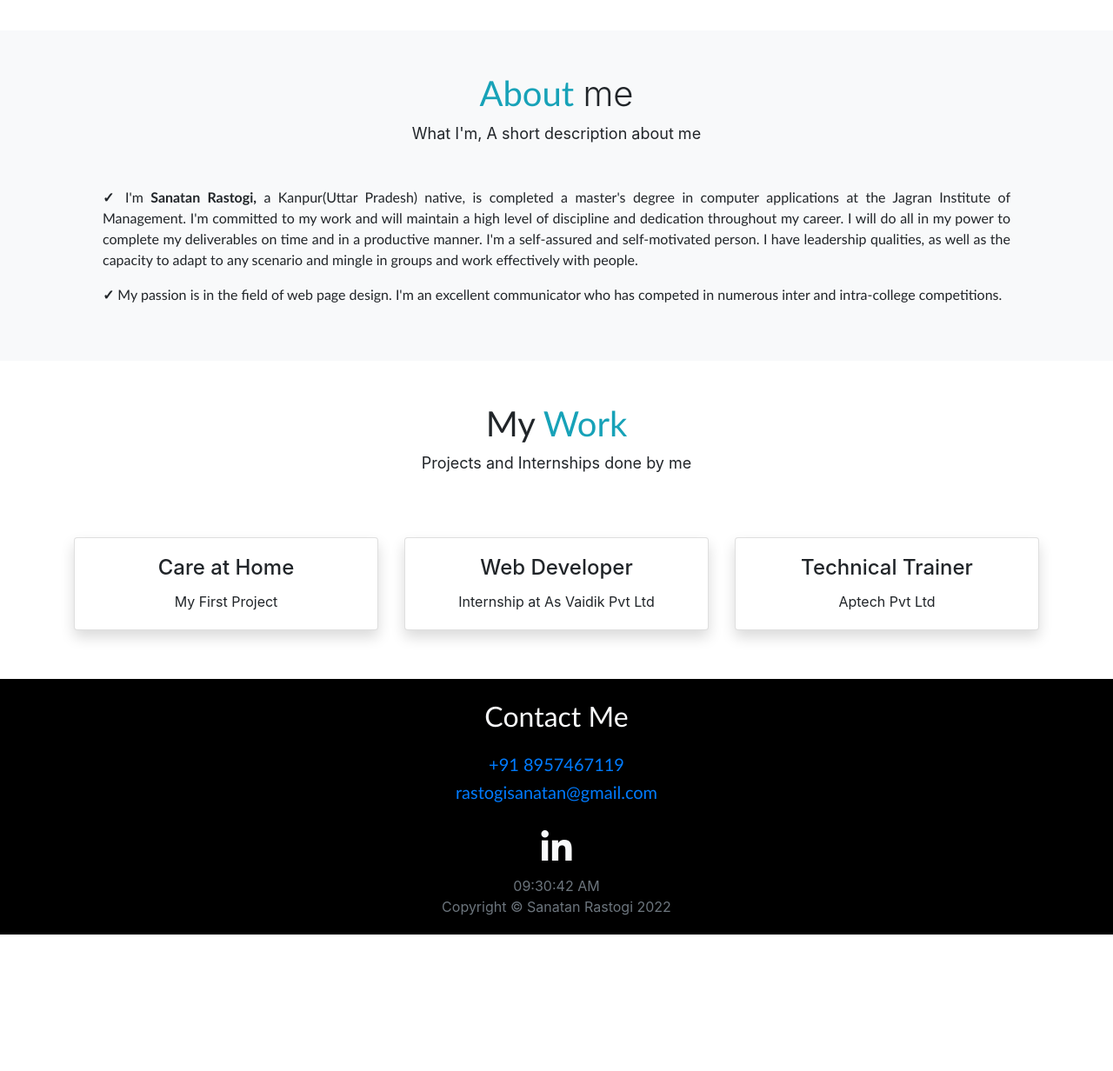
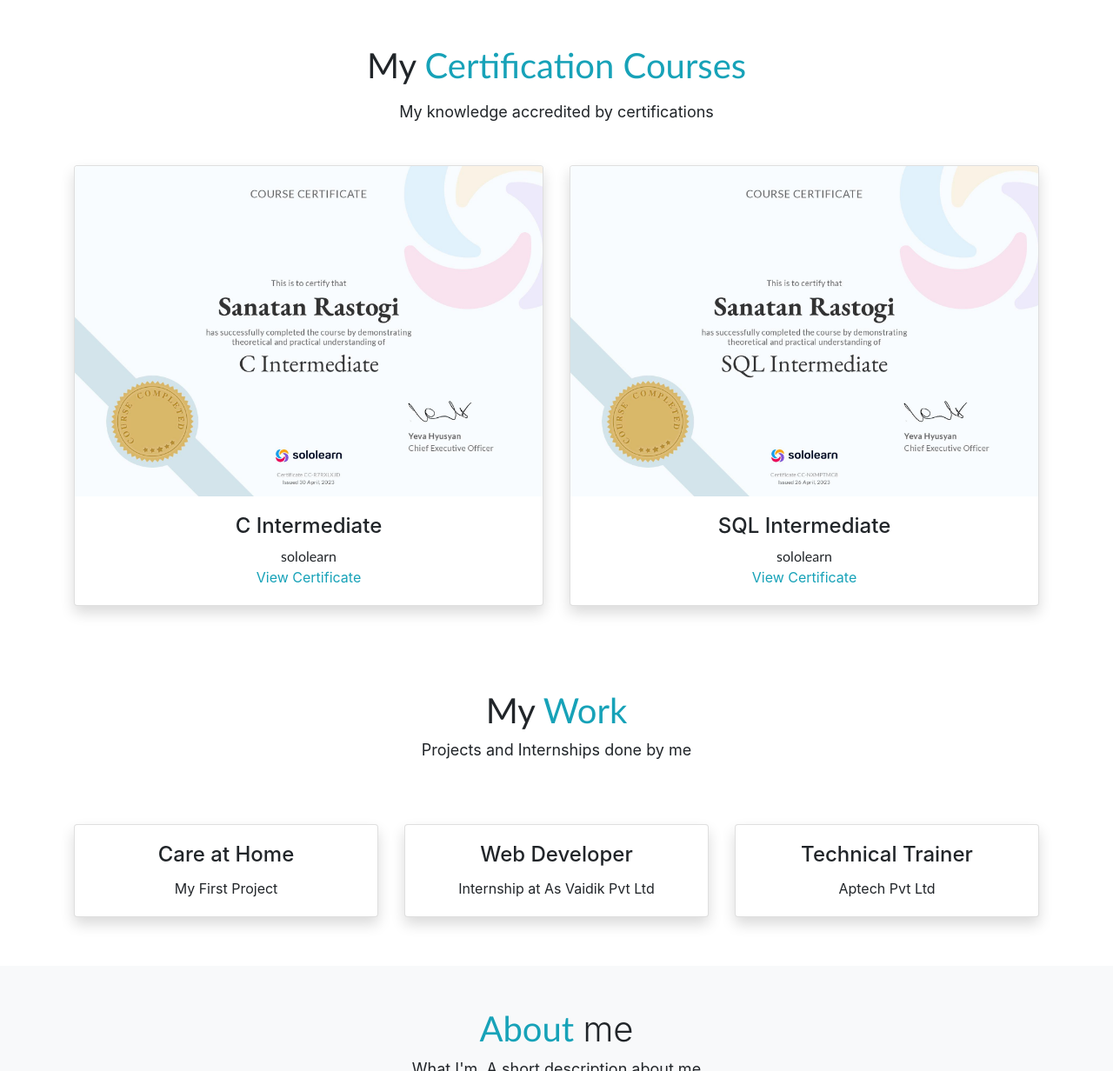
Before and after one commit to sanatanrastogi/portfolio, a plain HTML site: page webportfolio.html in a window 1280 px wide. Shown: the part 1568-2800 px from the top of the page at 87% size. Before the commit the page ends 2643 px from the top, so only its background shows below. Drawn offline with nearby package versions, Linux system fonts and the light colour scheme.

Commit message:
Certificate & Footer Update

```diff
--- a/webportfolio.html
+++ b/webportfolio.html
@@ -33,9 +33,9 @@
                 <div class="navbar-nav">
                     <a href="#" class="nav-item nav-link text-dark h6 mx-3 my-auto">Home</a>
                     <a href="#skills" class="nav-item nav-link text-dark h6 mx-3 my-auto">Skills</a>
-                    <!-- <a href="#certifications" class="nav-item nav-link text-dark h6 mx-3 my-auto">Certifications</a> -->
+                    <a href="#certifications" class="nav-item nav-link text-dark h6 mx-3 my-auto">Certifications</a>
+                    <a href="#work" class="nav-item nav-link text-dark h6 mx-3 my-auto">Work</a>
                     <a href="#about" class="nav-item nav-link text-dark h6 mx-3 my-auto">About</a>
-                    <a href="#work" class="nav-item nav-link text-dark h6 mx-3 my-auto">Work</a>
                     <a href="#contact" class="nav-item nav-link text-dark h6 mx-3 my-auto">Contact</a>
                 </div>
             </div>
@@ -148,8 +148,8 @@
             <div class="d-sm-flex justify-content-around my-md-5 py-md-3">
                 <div class="mb-md-0 mb-sm-0 mb-3">
                     <img class="rounded"
-                        src="https://cdn.freebiesupply.com/logos/large/2x/css3-logo-png-transparent.png"
-                        alt="CSS3" width="100px" height="100px">
+                        src="https://cdn.freebiesupply.com/logos/large/2x/css3-logo-png-transparent.png" alt="CSS3"
+                        width="100px" height="100px">
                     <div class="text-center">
                         <span class="text-info">★</span>
                         <span class="text-info">★</span>
@@ -198,9 +198,8 @@
                     </div>
                 </div>
                 <div class="mb-md-0 mb-sm-0 mb-3">
-                    <img class="rounded"
-                        src="https://upload.wikimedia.org/wikipedia/commons/thumb/c/c3/Python-logo-notext.svg/1024px-Python-logo-notext.svg.png"
-                        alt="Python" width="100px" height="100px">
+                    <img class="rounded" src="https://ionicframework.com/docs/icons/logo-react-icon.png" alt="Python"
+                        width="100px" height="100px">
                     <div class="text-center">
                         <span class="text-info">★</span>
                         <span>★</span>
@@ -218,12 +217,11 @@
                     </div>
                 </div>
                 <div class="mb-md-0 mb-sm-0 mb-3">
-                    <img class="rounded"
-                        src="https://cdn.cdnlogo.com/logos/c/27/c.svg"
-                        alt="c#" width="100px" height="100px">
+                    <img class="rounded" src="https://cdn.cdnlogo.com/logos/c/27/c.svg" alt="c#" width="100px"
+                        height="100px">
                     <div class="text-center">
                         <span class="text-info">★</span>
-                        <span>★</span>
+                        <span class="text-info">★</span>
                         <span>★</span>
                     </div>
                 </div>
@@ -233,30 +231,37 @@
 
     <!--Certification Section-->
 
-    <!-- <a name="certifications"></a>
-    <h1 class="font-weight-light text-center my-3 pt-5" style="font-family: 'Trebuchet MS', sans-serif;">My<span class="text-info"> Certification Courses</span></h1>
+    <a name="certifications"></a>
+    <h1 class="font-weight-light text-center my-3 pt-5" style="font-family: 'Trebuchet MS', sans-serif;">My<span
+            class="text-info"> Certification Courses</span></h1>
     <div style=" font-size: 18px; text-align: center;">My knowledge accredited by certifications</div>
-    <div class="container-fluid">
-        <div class="row text-center py-5 d-flex flex-nowrap overflow-auto scrollbar">
-            <div class="col-12 col-md-4">
+    <div class="container">
+        <div class="row text-center py-5">
+            <div class="col-12 col-md-6 pb-3 pb-md-0">
                 <div class="card shadow h-100">
+                    <img class="card-img-top" src="C.jpg" alt="C Intermediate Certificate">
                     <div class="card-body">
-                        <div class="card-text" ><h4>Programming in Java</h4></div>
-                        <div class="card-text" style="font-family: 'Trebuchet MS', sans-serif;">NPTEL, Online</div>
-                        <a href="images/npteljava.jpg" class="text-info">View Certificate</a>
+                        <div class="card-text">
+                            <h4>C Intermediate</h4>
+                        </div>
+                        <div class="card-text" style="font-family: 'Trebuchet MS', sans-serif;">sololearn</div>
+                        <a href="C.pdf" class="text-info" target="_blank">View Certificate</a>
                     </div>
                 </div>
             </div>
-            <div class="col-12 col-md-4">
+            <div class="col-12 col-md-6">
                 <div class="card shadow h-100">
+                    <img class="card-img-top" src="SQL.jpg" alt="SQl Intermediate Certificate">
                     <div class="card-body">
-                        <div class="card-text" ><h4>Introduction to RPA</h4></div>
-                        <div class="card-text " style="font-family: 'Trebuchet MS', sans-serif;">Automation AnyWhere University, Online</div>
-                        <a href="images/rpa.jpg" class="text-info">View Certificate</a>
+                        <div class="card-text">
+                            <h4>SQL Intermediate</h4>
+                        </div>
+                        <div class="card-text " style="font-family: 'Trebuchet MS', sans-serif;">sololearn</div>
+                        <a href="SQL.pdf" class="text-info" target="_blank">View Certificate</a>
                     </div>
                 </div>
             </div>
-            <div class="col-12 col-md-4">
+            <!-- <div class="col-12 col-md-4">
                 <div class="card shadow h-100">
                     <div class="card-body">
                         <div class="card-text"><h4>Android App Development</h4></div>
@@ -282,33 +287,10 @@
                         <a href="images/Java and Python.jpg" class="text-info">View Certificate</a>
                     </div>
                 </div>
+            </div> -->
         </div>
     </div>
-    </div> -->
-    <!--About me Section-->
-    <a name="about"></a>
-    <div class="bg-light my-5">
-        <div class="container text-center py-5">
-            <h1 class="font-weight-light"><span class="text-info" style="font-family: 'Trebuchet MS', sans-serif;">About
-                </span>me</h1>
-            <div style=" font-size: 18px; text-align: center;">What I'm, A short description about me</div>
-            <div class="row pt-5 pl-5 pr-5" style="font-family: 'Trebuchet MS', sans-serif;">
-                <p class="text-justify">
-                    <b>✓ </b> I'm <b>Sanatan Rastogi,</b>
-                    a Kanpur(Uttar Pradesh) native, is completed a master's degree in computer applications at the Jagran
-                    Institute of Management. I'm committed to my work and will maintain a high level of discipline and
-                    dedication throughout my career. I will do all in my power to complete my deliverables on time and
-                    in a productive manner. I'm a self-assured and self-motivated person. I have leadership qualities,
-                    as well as the capacity to adapt to any scenario and mingle in groups and work effectively with
-                    people.
-                </p>
-                <p class="text-justify">
-                    <b>✓ </b>My passion is in the field of web page design. I'm an
-                    excellent communicator who has competed in numerous inter and intra-college competitions.
-                </p>
-            </div>
-        </div>
-    </div>
+
     <!--Work Section-->
     <a name="work"></a>
     <div class="container text-center my-5">
@@ -351,31 +333,57 @@
             </div>
         </div>
     </div>
+
+    <!--About me Section-->
+    <a name="about"></a>
+    <div class="bg-light my-5">
+        <div class="container text-center py-5">
+            <h1 class="font-weight-light"><span class="text-info" style="font-family: 'Trebuchet MS', sans-serif;">About
+                </span>me</h1>
+            <div style="font-size: 18px; text-align: center;">What I'm, A short description about me</div>
+            <div class="row pt-5 pl-5 pr-5" style="font-family: 'Trebuchet MS', sans-serif;">
+                <p class="text-justify">
+                    <b>✓ </b> I'm <b>Sanatan Rastogi,</b>
+                    born and brought up in Kanpur and I am a software developer at Kanpur Plastipack Pvt. Ltd. in
+                    Kanpur, Uttar Pradesh. At the Jagran Institute of Management, I earned a master's degree in computer
+                    applications. I earned a bachelor's degree in computer applications from the Axis Institute of
+                    Higher Education. I'm a confident, self-driven individual. I am a leader that can adjust to any
+                    situation, work well with others in groups, and adapt to any situation.
+                </p>
+                <p class="text-justify">
+                    <b>✓ </b>My area of expertise is full stack development. I have experience working on multiple
+                    projects with various technologies, and I also have strong communication & leadership skills.
+                </p>
+            </div>
+        </div>
+    </div>
     <!--Footer-->
     <a name="contact"></a>
     <footer>
         <div class="container-fluid text-center" style="background-color: black;">
-            <div class="py-4" style="font-family: 'Trebuchet MS', sans-serif;">
+            <div class="row pt-4">
+                <div class="col-12 pb-2">
                     <h2 class="text-light">Contact Me</h2>
-                <h5 class="text-muted pt-3">
-                <!--    Phone No : --><span class="text-info"><a href="tel:+918957467119" target="_blank">+91
-                            8957467119</a></span>
-                </h5>
-                <h5 class="text-muted">
-                    <!-- Email : --><span class="text-info"><a href="mailto:rastogisanatan@gmail.com"
-                            target="_blank">rastogisanatan@gmail.com</a></span>
-                </h5>
                 </div>
-            <div>
-                <!-- <h5 class="text-light pb-3" style="font-family: 'Trebuchet MS', sans-serif;">My Linkedin profile</h5> -->
-                <!-- <a href="https://twitter.com/"><i class="fab fa-twitter-square text-light d-block h1"></i></a> -->
-                <a href="https://www.linkedin.com/in/sanatanrastogi"><i
-                        class="fab fa-linkedin-in text-light d-block h1"></i></a>
-                <!-- <a href="https://www.facebook.com/"><i class="fab fa-facebook-square text-light d-block h1"></i></a>                     -->
+                <div class="col-6 text-right text-light">
+                    <p class="text-muted">
+                        <a href="tel:+918957467119" target="_blank">+91 8957467119</a></span><br>
+                        <a href="mailto:rastogisanatan@gmail.com"target="_blank">rastogisanatan@gmail.com</a>
+                    </p>
                 </div>
-            <div class="text-muted py-1">
+                <div class="col-6 text-left" style="padding-top: 0.4rem;">
+                    <!-- <h5 class="text-light">Social Medial Links</h5> -->
+                    <a href="https://www.linkedin.com/in/sanatanrastogi" target="_blank">
+                        <i class="fab fa-linkedin-in text-light h1"></i>
+                    </a>
+                    <a href="https://learn.microsoft.com/en-us/users/sanatanrastogi-0881/" target="_blank">
+                        <i class="fab fa-microsoft text-light h1 pl-3"></i>
+                    </a>
+                </div>
+                <div class="col-12 text-muted">
                     <span id="clk"></span>
-                <p>Copyright © Sanatan Rastogi 2022</p>
+                    <p>Copyright © Sanatan Rastogi 2023</p>
+                </div>
             </div>
         </div>
     </footer>
@@ -386,7 +394,7 @@
             let mins = date.getMinutes();
             let secs = date.getSeconds();
             let period = "AM";
-			if(hrs == 0) hrs = 12;
+            if (hrs == 0) hrs = 12;
             else if (hrs >= 12) {
                 hrs = hrs - 12;
                 period = "PM";
```
Lines whose indentation alone changed are shown as unchanged.
